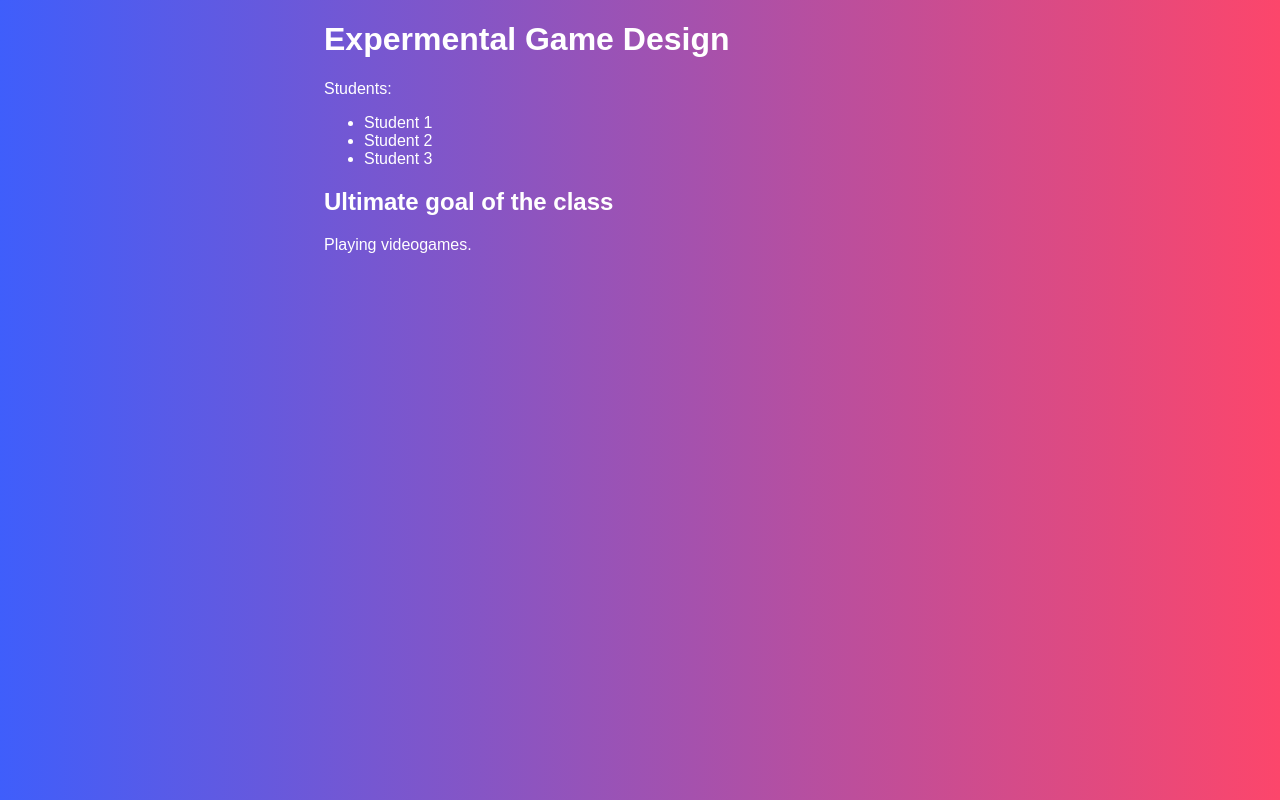
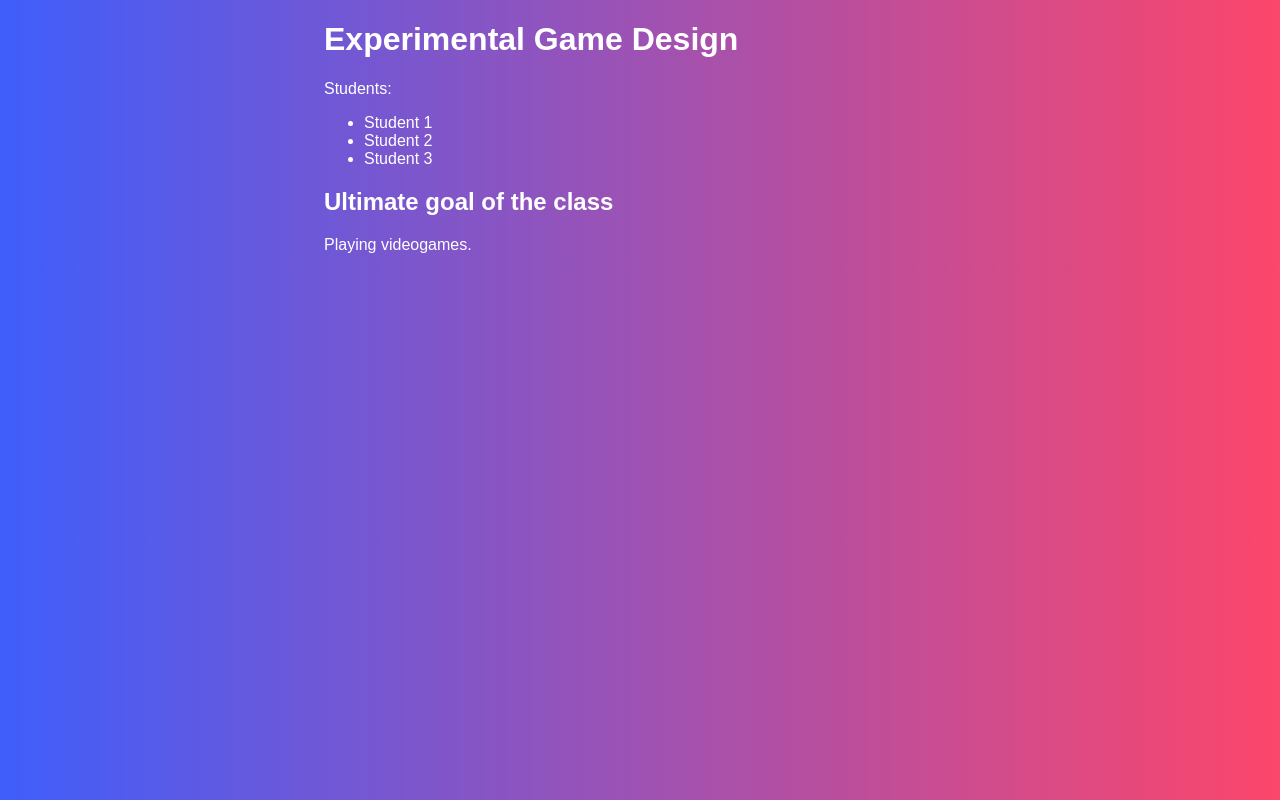
Before and after one commit to molleindustria/githubWeb, a plain HTML site: page index.html in a window 1280 px wide. Drawn offline with Linux system fonts and the light colour scheme.

Commit message:
ooops typo

```diff
--- a/index.html
+++ b/index.html
@@ -26,7 +26,7 @@
 
 <body>
     <div class="content">
-        <h1>Expermental Game Design</h1>
+        <h1>Experimental Game Design</h1>
         <p>
             Students:
         <ul>
```
